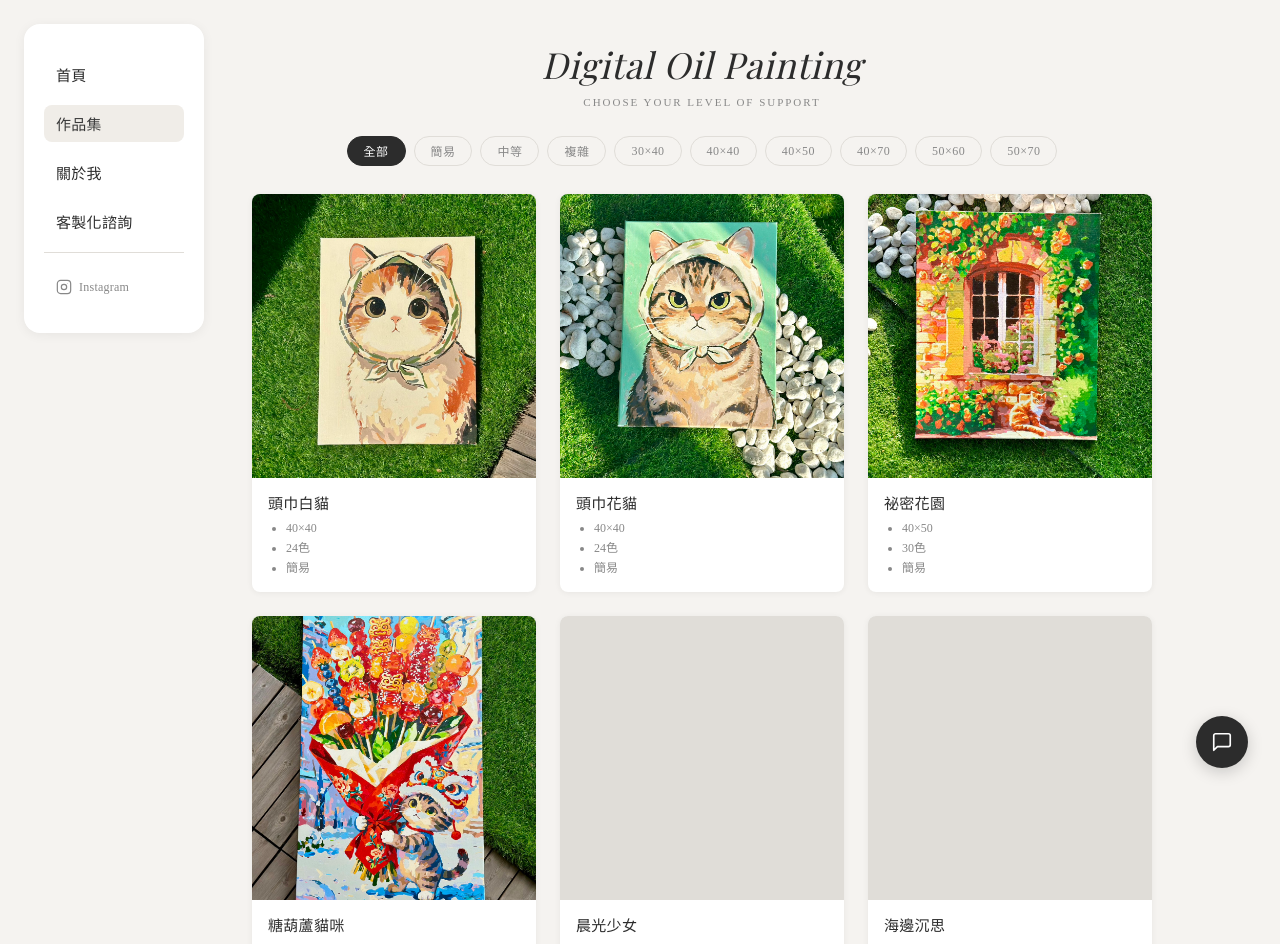
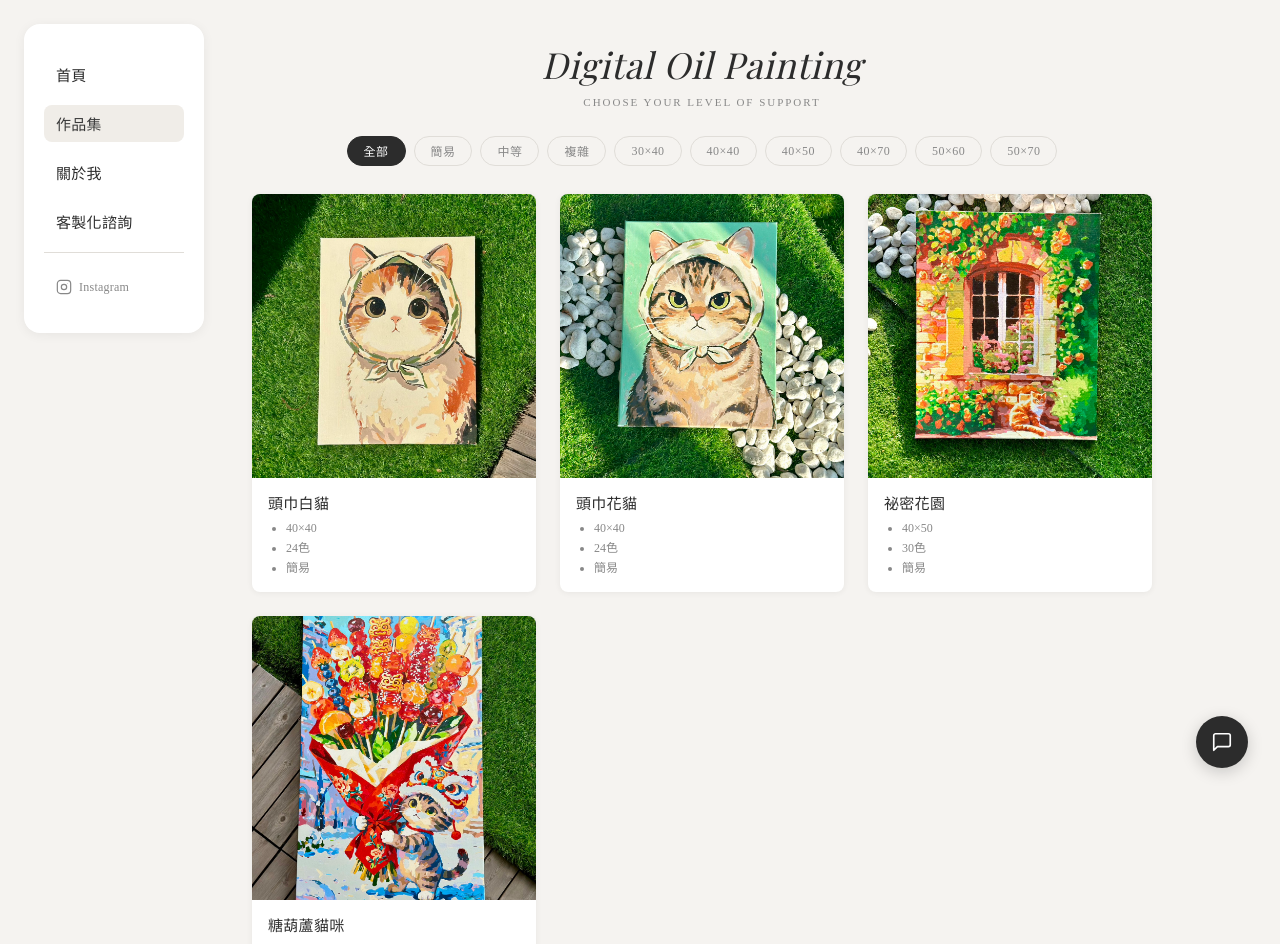
Before and after one commit to yiznmin/painting-website, a Vue app: page /#/portfolio in a window 1280 px wide. Shown: the top 944 px of the page. Built offline with nearby package versions, Linux system fonts and the light colour scheme; a web font is replaced by a local one.

Commit message:
移除未完成作品，保留4件有圖作品

```diff
--- a/src/data/artworks.js
+++ b/src/data/artworks.js
@@ -36,40 +36,4 @@ export const artworks = [
     difficulty: '複雜',
     description: '手持糖葫蘆的貓咪，充滿童趣與節日歡樂。'
   },
-  {
-    id: 5,
-    title: '晨光少女',
-    image: '',
-    size: '30×40',
-    colors: '20色',
-    difficulty: '簡易',
-    description: '沐浴在晨光中的少女，柔和的色調帶出靜謐之美。'
-  },
-  {
-    id: 6,
-    title: '海邊沉思',
-    image: '',
-    size: '50×60',
-    colors: '36色',
-    difficulty: '中等',
-    description: '坐在海邊靜思的背影，海天一色，意境悠遠。'
-  },
-  {
-    id: 7,
-    title: '楓葉秋景',
-    image: '',
-    size: '40×40',
-    colors: '28色',
-    difficulty: '簡易',
-    description: '秋天的楓葉在陽光下燃燒，金紅交織。'
-  },
-  {
-    id: 8,
-    title: '夜市燈火',
-    image: '',
-    size: '50×70',
-    colors: '80色',
-    difficulty: '複雜',
-    description: '台灣夜市的繽紛燈火，熱鬧而溫暖。'
-  }
 ]
```
